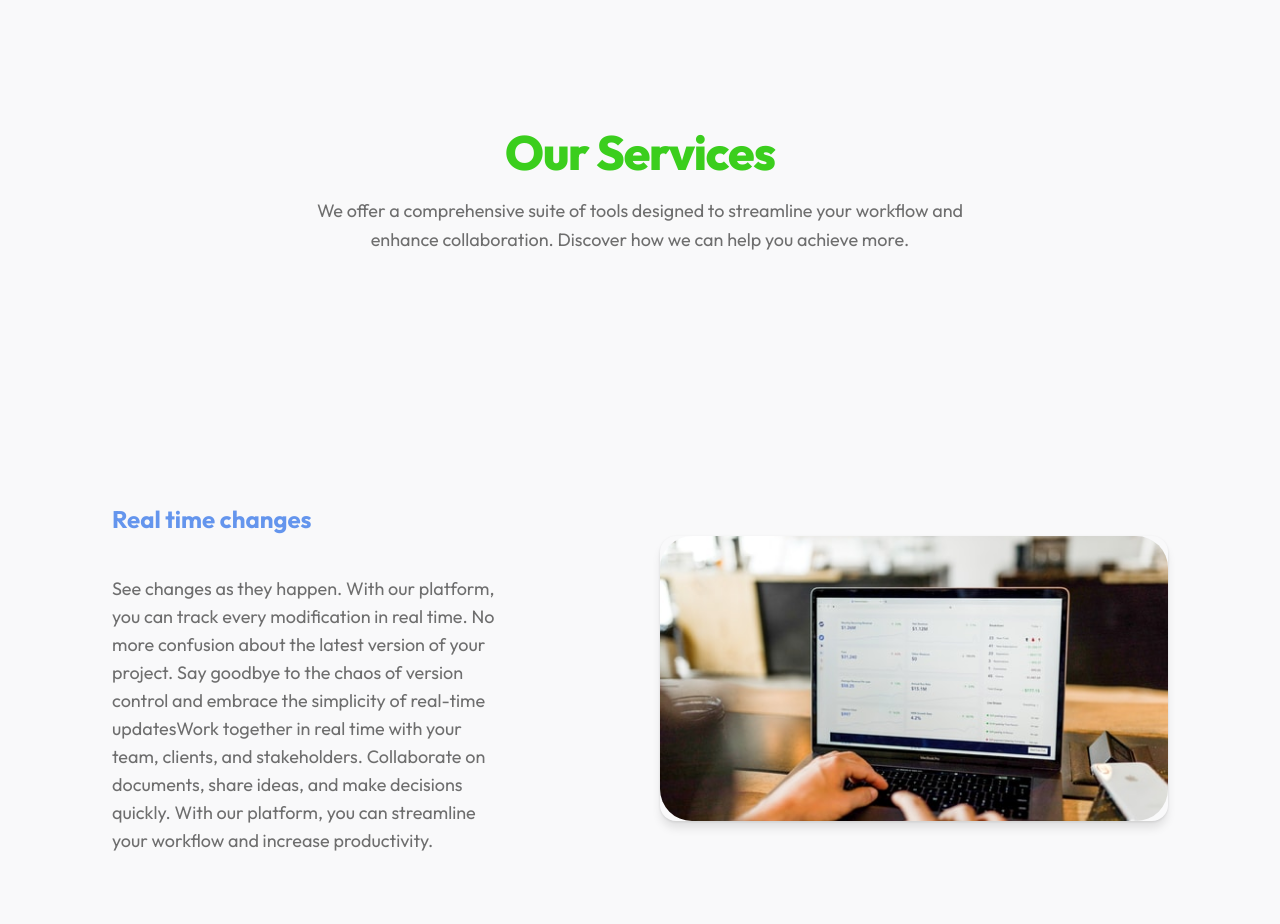
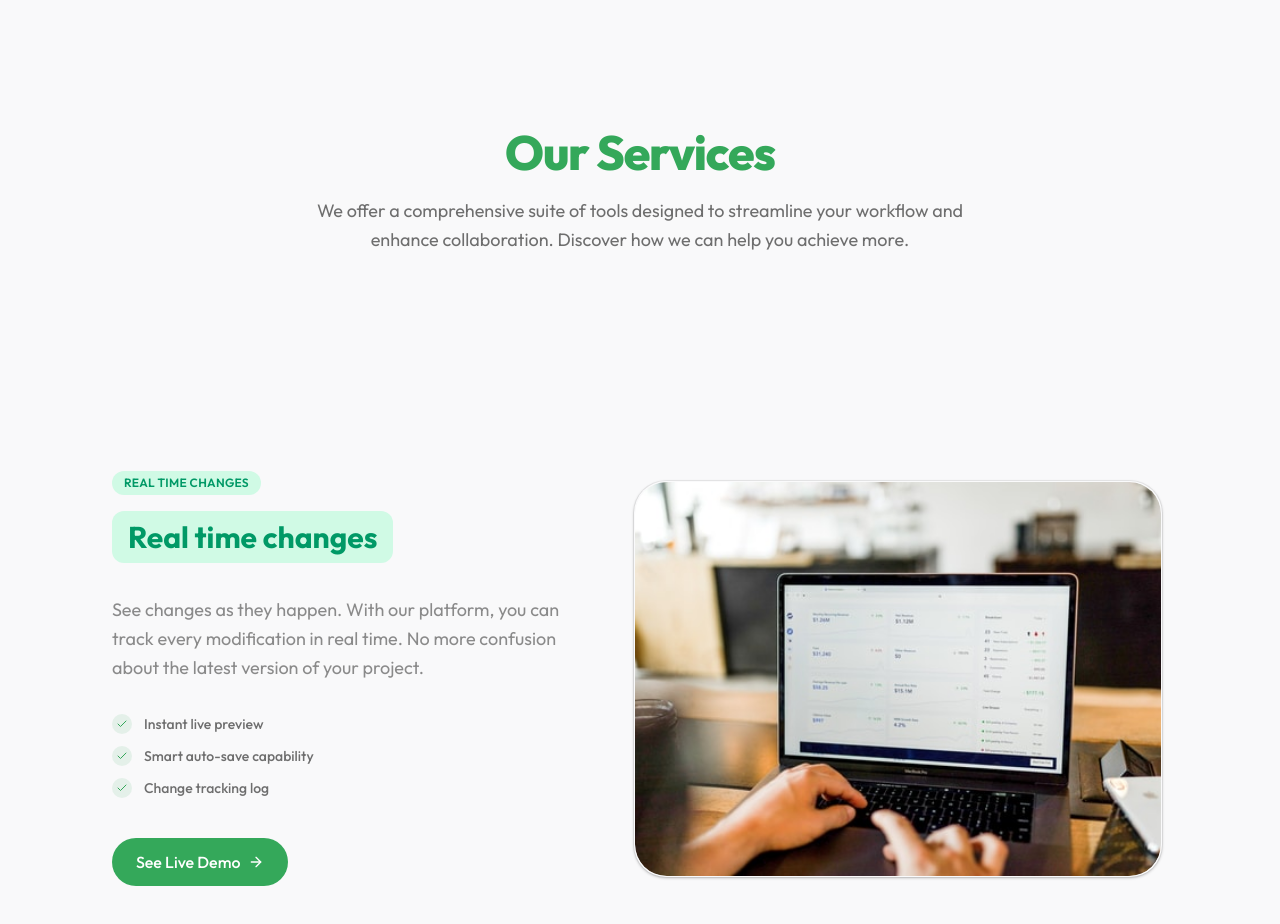
Before and after one commit to Sahil-796/vnp, a Next.js app: page / in a window 1280 px wide. Shown: the part 880-1804 px from the top of the page. Built offline with nearby package versions, Linux system fonts and the light colour scheme.

Commit message:
edit: added content in services

```diff
--- a/app/globals.css
+++ b/app/globals.css
@@ -10,7 +10,7 @@
   --card-foreground: oklch(0.3211 0 0);
   --popover: oklch(1 0 0);
   --popover-foreground: oklch(0.3211 0 0);
-  --primary: oklch(74.53% 0.236 141.12);
+  --primary: oklch(0.6487 0.1538 150.3071);
   --primary-foreground: oklch(1 0 0);
   --secondary: oklch(0.6746 0.1414 261.338);
   --secondary-foreground: oklch(1 0 0);
--- a/components/Hero.tsx
+++ b/components/Hero.tsx
@@ -18,7 +18,7 @@ const Hero = () => {
             priority
           />
           {/* Contrast Overlay */}
-          <div className="absolute inset-0 bg-gradient-to-r from-black/70 via-black/40 to-transparent z-0" />
+          <div className="absolute inset-0 bg-gradient-to-r from-black/50 via-black/20 to-transparent z-0" />
         </div>
 
         <div className="absolute top-[20%] md:top-1/2 left-6 md:left-24 md:-translate-y-1/2 z-10 max-w-xl md:max-w-2xl lg:max-w-3xl">
--- a/components/Services.tsx
+++ b/components/Services.tsx
@@ -9,12 +9,15 @@ export function Services() {
   const content = data.services.content.map((item) => ({
     title: item.title,
     description: item.desc,
+    pillColor: item.pillColor,
+    bullets: item.bullets,
+    cta: item.cta,
     content: (
       <div className="flex h-full w-full items-center justify-center">
         <Image
           src={item.imgsrc}
-          width={300}
-          height={300}
+          width={800}
+          height={800}
           className="h-full w-full object-cover rounded-4xl"
           alt={item.title}
         />
--- a/components/ui/sticky-scroll-reveal.tsx
+++ b/components/ui/sticky-scroll-reveal.tsx
@@ -2,6 +2,8 @@
 import React, { useRef, useState } from "react";
 import { useMotionValueEvent, useScroll, motion, AnimatePresence } from "motion/react";
 import { cn } from "@/lib/utils";
+import { ArrowRight, Check } from "lucide-react";
+import Link from "next/link";
 
 export const StickyScroll = ({
   content,
@@ -11,6 +13,9 @@ export const StickyScroll = ({
     title: string;
     description: string;
     content?: React.ReactNode | any;
+    pillColor?: string;
+    bullets?: string[];
+    cta?: { label: string; href: string };
   }[];
   contentClassName?: string;
 }) => {
@@ -73,7 +78,7 @@ export const StickyScroll = ({
     >
       {/* 2. Sticky container to hold the view in the center while parent scrolls */}
       <div className="sticky top-0 flex h-[calc(100vh-10vh)] items-center justify-center w-full overflow-hidden">
-        <div className="max-w-6xl w-full px-4">
+        <div className="max-w-7xl w-full px-4">
           {/* 3. AnimatePresence handles the Exit/Enter animations */}
           <AnimatePresence mode="popLayout" custom={direction}>
             <motion.div
@@ -90,19 +95,97 @@ export const StickyScroll = ({
               className="flex flex-col lg:flex-row justify-between items-center gap-10"
             >
               {/* Text Section */}
-              <div className="lg:w-1/2 flex flex-col justify-center items-center text-center lg:items-start lg:text-left">
-                <h2 className="text-2xl font-bold text-secondary">
-                  {content[activeCard].title}
+              <div className="lg:w-[45%] flex flex-col justify-center items-center text-center lg:items-start lg:text-left">
+                {content[activeCard].pillColor && (
+                  <span
+                    className={cn(
+                      "inline-block px-3 py-1 rounded-full text-xs font-semibold mb-4 tracking-wide uppercase",
+                      content[activeCard].pillColor
+                    )}
+                  >
+                    {content[activeCard].title}
+                  </span>
+                )}
+
+                {/* Fallback title if no pillColor, or maybe just render it as main title?
+                    User asked to "give title a bg color". The above span does that.
+                    Let's also keep a main semantic H3 if desired, but user might mean the main heading itself has bg.
+                    I'll treat the pill AS the title header for now, or add a larger heading below?
+                    Re-reading: "give title a bg color".
+                    The previous layout had `h2` for title.
+                    Let's keep h2 but maybe style it? No, standard design is Pill + Heading.
+                    But if I replace H2 with Pill, it might be too small.
+                    Let's Render the Pill (Title) and then maybe the subtitle/description?
+                    Actually, let's keep the existing title logic but style it?
+                    OR: Render Pill (Category/Title) -> H2 (Headline?) -> Desc.
+                    The data has `title` = "Collaborative Editing".
+                    Let's use that as the H2, but wrapped in a container that gives it background?
+                    "give title a bg color" -> `bg-blue-100` on the H2 element?
+                    Let's try: Inline-block H2 with rounded corners and bg color.
+                */}
+                <h2
+                  className={cn(
+                    "text-2xl font-bold bg-clip-text text-transparent bg-gradient-to-r from-foreground to-foreground/70",
+                    // If user meant the ACTUAL title text should have bg box:
+                    // content[activeCard].pillColor ? cn("bg-transparent text-inherit", content[activeCard].pillColor) : ""
+                    // Let's stick to the pill approach for "variety" as requested (common SaaS pattern)
+                    // OR: Render the title AS the pill.
+                  )}
+                >
+                  {/* If we used the pill above for title, maybe we don't need this h2?
+                       But semantic hierarchy...
+                       Let's go with: Pill (Title) then maybe a summary phrase?
+                       The `title` in data IS "Collaborative Editing".
+                       So I will use the Pill logic I wrote above for the title.
+                    */}
                 </h2>
-                <p className="text-lg text-muted-foreground max-w-sm mt-10">
+
+                {/* Re-doing the title logic based on "give title a bg color" literally means the text background. */}
+                {content[activeCard].pillColor ? (
+                  <h2 className={cn(
+                    "text-3xl font-bold px-4 py-2 rounded-xl inline-block mb-6",
+                    content[activeCard].pillColor
+                  )}>
+                    {content[activeCard].title}
+                  </h2>
+                ) : (
+                  <h2 className="text-3xl font-bold text-secondary mb-6">{content[activeCard].title}</h2>
+                )}
+
+                <p className="text-lg text-muted-foreground/80 mt-2 leading-relaxed">
                   {content[activeCard].description}
                 </p>
+
+                {content[activeCard].bullets && (
+                  <ul className="mt-8 space-y-3">
+                    {content[activeCard].bullets.map((bullet, idx) => (
+                      <li key={idx} className="flex items-center gap-3 text-muted-foreground">
+                        <div className="p-1 rounded-full bg-primary/10 text-primary">
+                          <Check className="w-3 h-3" />
+                        </div>
+                        <span className="text-sm font-medium">{bullet}</span>
+                      </li>
+                    ))}
+                  </ul>
+                )}
+
+                {content[activeCard].cta && (
+                  <div className="mt-10">
+                    <Link
+                      href={content[activeCard].cta.href}
+                      className="inline-flex items-center gap-2 px-6 py-3 rounded-full bg-primary text-primary-foreground font-medium hover:opacity-90 transition-opacity"
+                    >
+                      {content[activeCard].cta.label}
+                      <ArrowRight className="w-4 h-4" />
+                    </Link>
+                  </div>
+                )}
               </div>
 
               {/* Image/Content Section */}
               <div
                 className={cn(
-                  "block w-full lg:w-1/2 aspect-video lg:aspect-square xl:aspect-video rounded-2xl overflow-hidden shadow-xl mt-8 lg:mt-0 bg-background mx-auto",
+                  "block w-full lg:w-[50%] aspect-video lg:aspect-square xl:aspect-[4/3] rounded-[2rem] overflow-hidden shadow-2xl mt-8 lg:mt-0 bg-background border border-white/20 ring-1 ring-black/5 mx-auto",
                   contentClassName
                 )}
               >
--- a/constants.ts
+++ b/constants.ts
@@ -24,23 +24,35 @@ export const data = {
     content: [
       {
         title: "Collaborative Editing",
-        desc: "Work together in real time with your team, clients, and stakeholders. Collaborate on documents, share ideas, and make decisions quickly. With our platform, you can streamline your workflow and increase productivity. Work together in real time with your team, clients, and stakeholders. Collaborate on documents, share ideas, and make decisions quickly. With our platform, you can streamline your workflow and increase productivity.",
+        desc: "Work together in real time with your team, clients, and stakeholders. Collaborate on documents, share ideas, and make decisions quickly. With our platform, you can streamline your workflow and increase productivity.",
         imgsrc: "/process-1.png",
+        pillColor: "bg-blue-100 dark:bg-blue-900/30 text-blue-600 dark:text-blue-400",
+        bullets: ["Real-time sync across devices", "Automatic conflict resolution", "Team commenting system"],
+        cta: { label: "Try Editor", href: "/editor" }
       },
       {
         title: "Real time changes",
-        desc: "See changes as they happen. With our platform, you can track every modification in real time. No more confusion about the latest version of your project. Say goodbye to the chaos of version control and embrace the simplicity of real-time updatesWork together in real time with your team, clients, and stakeholders. Collaborate on documents, share ideas, and make decisions quickly. With our platform, you can streamline your workflow and increase productivity.",
+        desc: "See changes as they happen. With our platform, you can track every modification in real time. No more confusion about the latest version of your project.",
         imgsrc: "/process-2.png",
+        pillColor: "bg-emerald-100 dark:bg-emerald-900/30 text-emerald-600 dark:text-emerald-400",
+        bullets: ["Instant live preview", "Smart auto-save capability", "Change tracking log"],
+        cta: { label: "See Live Demo", href: "/live" }
       },
       {
         title: "Version control",
-        desc: "Experience real-time updates and never stress about version control again. Our platform ensures that you're always working on the most recent version of your project, eliminating the need for constant manual updates. Stay in the loop, keep your team aligned, and maintain the flow of your work without any interruptions. Work together in real time with your team, clients, and stakeholders. Collaborate on documents, share ideas, and make decisions quickly. With our platform, you can streamline your workflow and increase productivity.",
+        desc: "Experience real-time updates and never stress about version control again. Our platform ensures that you're always working on the most recent version of your project, eliminating the need for constant manual updates.",
         imgsrc: "/process-3.png",
+        pillColor: "bg-orange-100 dark:bg-orange-900/30 text-orange-600 dark:text-orange-400",
+        bullets: ["Detailed history tracking", "One-click rollback", "Branch comparison tools"],
+        cta: { label: "View History", href: "/history" }
       },
       {
         title: "Running out of content",
-        desc: "Experience real-time updates and never stress about version control again. Our platform ensures that you're always working on the most recent version of your project, eliminating the need for constant manual updates. Stay in the loop, keep your team aligned, and maintain the flow of your work without any interruptions. Work together in real time with your team, clients, and stakeholders. Collaborate on documents, share ideas, and make decisions quickly. With our platform, you can streamline your workflow and increase productivity.",
+        desc: "Say goodbye to writer's block. Our AI-powered tools generate creative content ideas and drafts in seconds, helping you keep your content calendar full and engaging.",
         imgsrc: "/process-4.png",
+        pillColor: "bg-purple-100 dark:bg-purple-900/30 text-purple-600 dark:text-purple-400",
+        bullets: ["AI-powered generation", "Smart content planning", "Trend analysis insights"],
+        cta: { label: "Generate Now", href: "/generate" }
       },
     ],
   },
```
